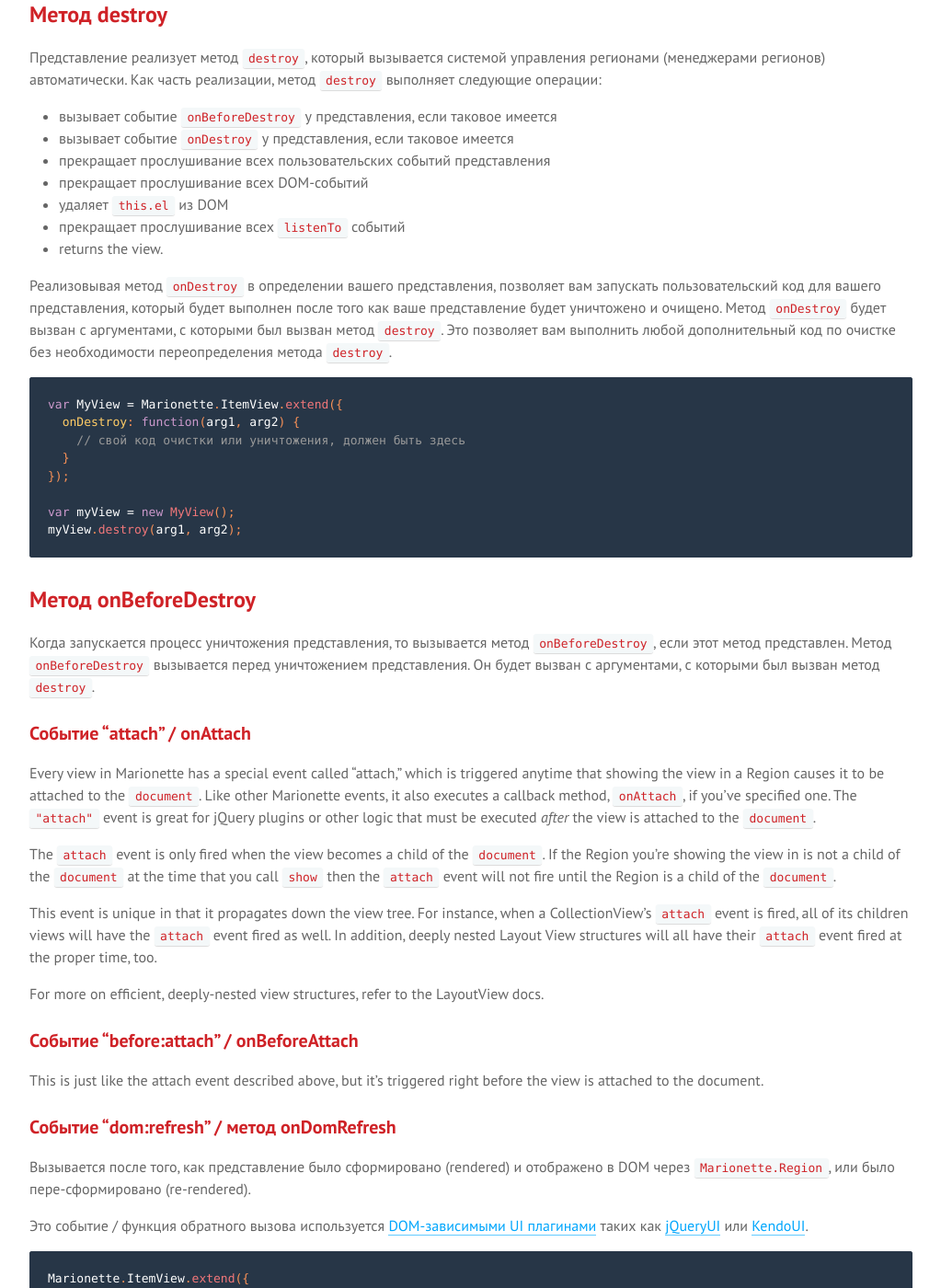
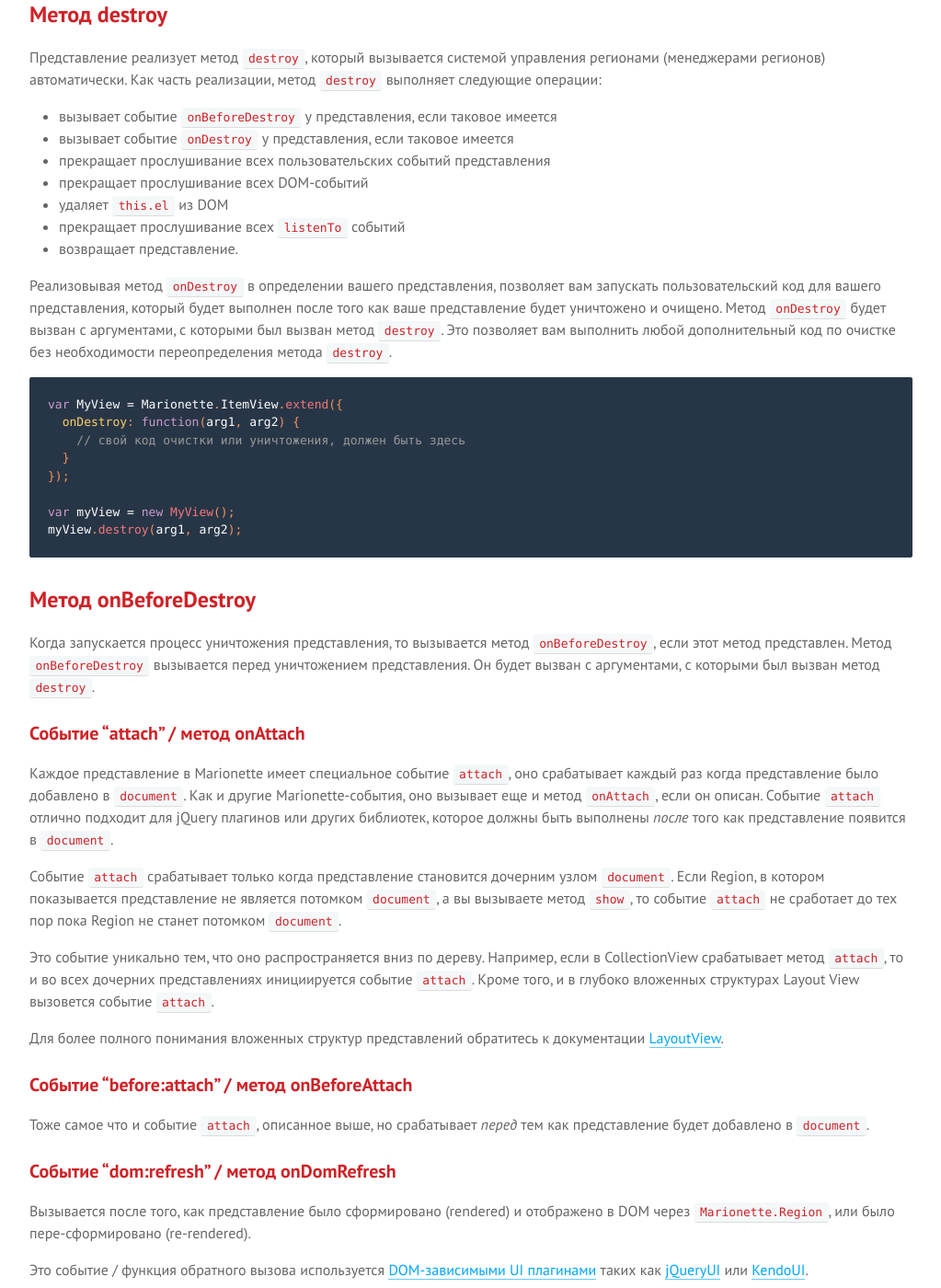
Before and after one commit to sadcitizen/marionettejs.ru, a Jekyll site: the page built from _posts/2014-06-10-view.md, in a window 1280 px wide and 1400 px high, scrolled down 2443 px. Shown: the whole window at 92% size, without its empty margins (128-1151 px from the left). Built offline with Jekyll 4.4.1, drawn with Linux system fonts in a browser that asks for light colours; some web fonts are replaced; Markdown is read by kramdown in place of the engine named in the settings; some of the changed text lies outside the part shown.

Commit message:
translate chapter Marionette.View

````diff
--- a/_includes/translation/ru/marionette.view.md
+++ b/_includes/translation/ru/marionette.view.md
@@ -75,7 +75,7 @@
 });
 ```
 
-Часто используемая ситуация для метода `onShow` это его использование для добавления дочерних представлений.
+Часто используемая ситуация для метода `onShow` - это его использование для добавления дочерних представлений.
 
 ```js
 var LayoutView = Marionette.LayoutView.extend({
@@ -102,7 +102,7 @@
 * прекращает прослушивание всех DOM-событий
 * удаляет `this.el` из DOM
 * прекращает прослушивание всех `listenTo` событий
-* returns the view.
+* возвращает представление.
 
 Реализовывая метод `onDestroy` в определении вашего представления, позволяет вам
 запускать пользовательский код для вашего представления, который будет выполнен
@@ -127,28 +127,26 @@
 метод представлен. Метод `onBeforeDestroy` вызывается перед уничтожением представления. Он будет вызван
 с аргументами, с которыми был вызван метод `destroy`.
 
-### Событие "attach" / onAttach
+### Событие "attach" / метод onAttach
 
-Every view in Marionette has a special event called "attach," which is triggered anytime that showing
-the view in a Region causes it to be attached to the `document`. Like other Marionette events, it also
-executes a callback method, `onAttach`, if you've specified one. The `"attach"` event is great for jQuery
-plugins or other logic that must be executed *after* the view is attached to the `document`.
+Каждое представление в Marionette имеет специальное событие `attach`, оно срабатывает каждый раз когда представление
+было добавлено в `document`. Как и другие Marionette-события, оно вызывает еще и метод `onAttach`, если он описан.
+Событие `attach` отлично подходит для jQuery плагинов или других библиотек, которое должны быть выполнены *после*
+того как представление появится в `document`.
 
-The `attach` event is only fired when the view becomes a child of the `document`. If the Region you're
-showing the view in is not a child of the `document` at the time that you call `show` then the `attach`
-event will not fire until the Region is a child of the `document`.
+Событие `attach` срабатывает только когда представление становится дочерним узлом `document`. Если Region, в котором
+показывается представление не является потомком `document`, а вы вызываете метод `show`, то событие `attach` не сработает
+до тех пор пока Region не станет потомком `document`.
 
-This event is unique in that it propagates down the view tree. For instance, when a CollectionView's
-`attach` event is fired, all of its children views will have the `attach` event fired as well. In
-addition, deeply nested Layout View structures will all have their `attach` event fired at the proper
-time, too.
+Это событие уникально тем, что оно распространяется вниз по дереву. Например, если в CollectionView срабатывает метод
+`attach`, то и во всех дочерних представлениях инициируется событие `attach`. Кроме того, и в глубоко вложенных структурах
+Layout View вызовется событие `attach`.
 
-For more on efficient, deeply-nested view structures, refer to the LayoutView docs.
+Для более полного понимания вложенных структур представлений обратитесь к документации [LayoutView](marionette.layoutview.md).
 
-### Событие "before:attach" / onBeforeAttach
+### Событие "before:attach" / метод onBeforeAttach
 
-This is just like the attach event described above, but it's triggered right before the view is
-attached to the document.
+Тоже самое что и событие `attach`, описанное выше, но срабатывает *перед* тем как представление будет добавлено в `document`.
 
 ### Событие "dom:refresh" / метод onDomRefresh
 
@@ -267,7 +265,7 @@
 
 ### Аргументы функции обработчика триггера
 
-Функция обработчика события в `триггере`-е получает один аргумент, который
+Функция обработчика события в `триггере` получает один аргумент, который
 включает в себя следующее:
 
 * представление
@@ -323,7 +321,7 @@
 
 Эти конструкции используют памяти-безопасный `listenTo` и будет установлен контекст (значение `this`)
 в обработчике события, равный текущему представлению. События связываются во время создания экзепляра
-представления и будет сгенерировано исключение, если функции обработчики событий будут отсутствовать
+представления, и будет сгенерировано исключение, если функции-обработчики событий будут отсутствовать
 в представлении.
 
 События из `modelEvents` и `collectionEvents` будут подключены и отключены от прослушивания
@@ -404,8 +402,8 @@
 
 ## View.mergeOptions
 
-The preferred way to manage your view's options is with `mergeOptions`. It accepts two arguments: the `options` object
-and the keys to merge onto the instance directly.
+Предпочтительным способом управления свойствами в Вашем представлении является метод `mergeOptions`.
+Он принимает 2 аргумента: `options` - объект и массив ключей. По этим ключам будут выбираться свойства из `options` и напрямую соединяться с представлением.
 
 ```js
 var ProfileView = Marionette.ItemView.extend({
@@ -419,7 +417,7 @@
 });
 ```
 
-More information [mergeOptions](./marionette.functions.md#marionettemergeoptions)
+Подробнее [mergeOptions](./marionette.functions.md#marionettemergeoptions)
 
 ## Метод getOption
 
@@ -553,3 +551,39 @@
 ```
 
 Все описанное в этом документе, относится ко всем классам представлений.
+
+## UI интерполяция
+
+Marionette `ui` предлагает синтаксис, по которому можно ссылаться на элементы jQuery.
+`ui` элементы могут вставляться в события или селекторы регионов.
+
+В примере ниже, кнопку `buyButton` используется в DOM событии, а `checkoutSection` - как селектор региона.
+
+Marionette UI offers a convenient way to reference jQuery elements.
+UI elements can also be interpolated into event and region selectors.
+
+In this example, the buy button is referenced in a DOM event and the checkout section is referenced in the region selector.
+
+```js
+var MyView = Marionette.ItemView.extend({
+
+  ui: {
+    buyButton: '.buy-button',
+    checkoutSection: '.checkout-section'
+  },
+
+  events: {
+    'click @ui.buyButton': 'onClickBuyButton'
+  },
+
+  regions: {
+    checkoutSection: '@ui.checkoutSection'
+  },
+
+  onShow: function() {
+    this.getRegion('checkoutSection').show(new CheckoutSection({
+      model: this.checkoutModel
+    }));
+  }
+});
+```
````
Also changed, not shown: other parts of _includes/translation/ru/marionette.view.md (+6 -6 lines).
